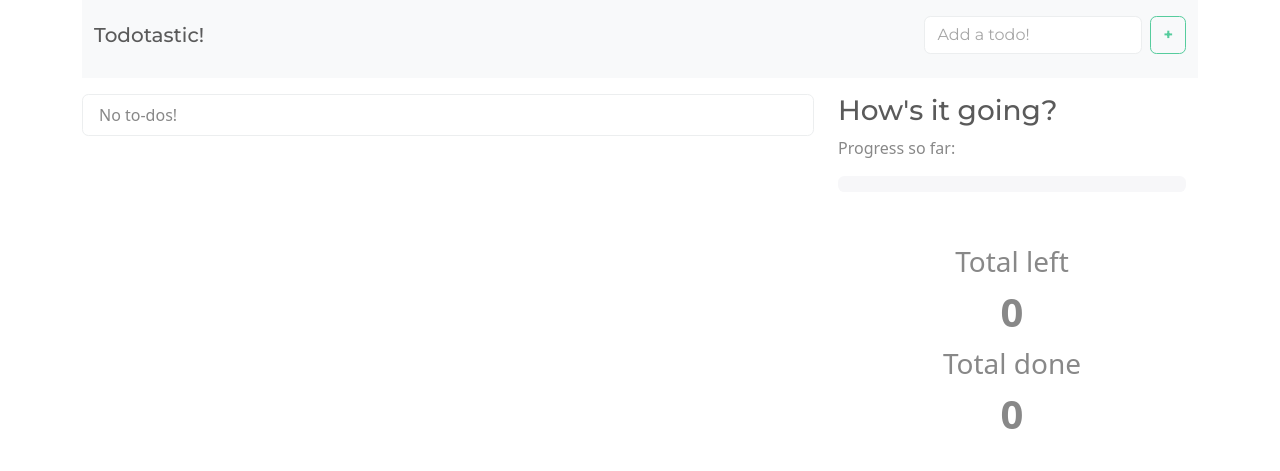
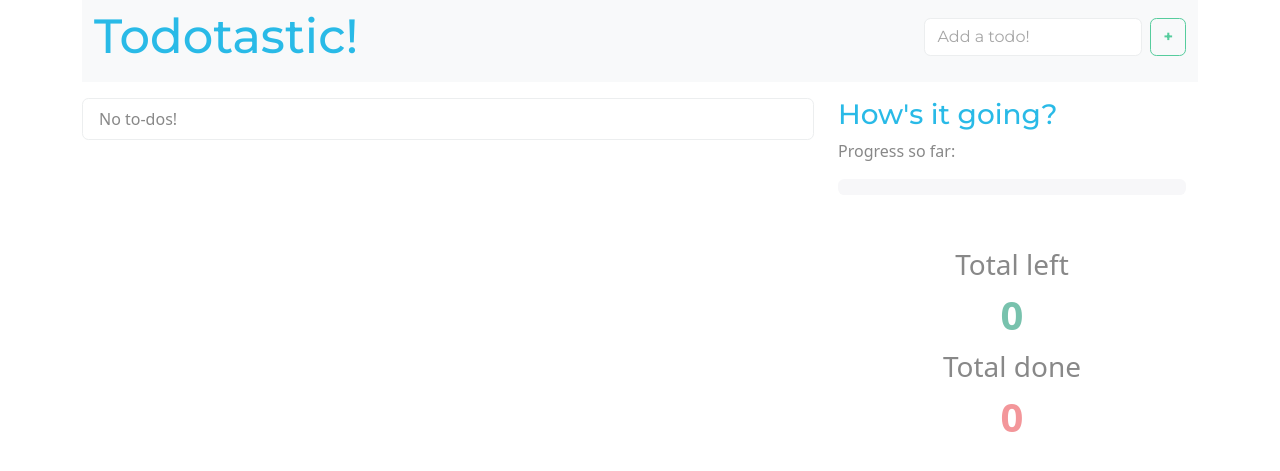
Before and after one commit to clarapenn/Todotastic, a Django app: page / in a window 1280 px wide. Shown: the top 471 px of the page. Run offline with Django 3.2, Linux system fonts and the light colour scheme; the visitor is signed in with stand-in values (Sample User, id 1); data that the repository does not hold is empty; some libraries are stand-ins or nearby versions.

Commit message:
Changes colours in parts of front-end
Work in progress to change colour theme across the app - this makes changes on the list_todos template and todo_detail, with associated classes added to todotastic.css

```diff
--- a/todo/templates/todo/list_todos.html
+++ b/todo/templates/todo/list_todos.html
@@ -35,11 +35,10 @@
                         <div class="col-4 todo-completion-button">
                             {% if todo.completed %}
                             <span>
-                                Done on {{ todo.date_completed|date|default:"who knows!" }}
                                 <form action="{% url 'todo-complete-toggle' todo.id %}" class="inline-form" method="POST">
                                     {% csrf_token %}
                                     <input type="hidden" name="id" value={{todo.id}}>
-                                    <button class="btn btn-secondary btn-sm">Undo</button>
+                                    <button title='Done on {{ todo.date_completed|date|default:"who knows!" }}' class="btn btn-secondary btn-sm">Undo</button>
                                 </form>
                             </span>
                             {% else %}
@@ -62,16 +61,16 @@
             {% endif %}
         </div>
         <div class="col-4">
-            <h3>How's it going?</h3>
+            <h3 class="secondary_header">How's it going?</h3>
             <p>Progress so far:</p>
             <span class="progress" role="progressbar" aria-label="Basic example" aria-valuenow="{{percentage_complete}}" aria-valuemin="0" aria-valuemax="100">
                 <span class="progress-bar" style="width: {{percentage_complete}}%">{{percentage_complete}}%</span>
             </span>
             <div class="text-center mt-5">
                 <div class="fs-3">Total left</div>
-                <div class="fs-1 fw-bolder">{{incomplete_todos_count}}</div>
+                <div class="fs-1 fw-bolder todo_green">{{incomplete_todos_count}}</div>
                 <div class="fs-3">Total done</div>
-                <div class="fs-1 fw-bolder">{{completed_todos_count}}</div>
+                <div class="fs-1 fw-bolder done_red">{{completed_todos_count}}</div>
             </div>
         </div>
     </div>
--- a/todo/templates/todo/todo_detail.html
+++ b/todo/templates/todo/todo_detail.html
@@ -6,7 +6,7 @@
         <div class="col-8">
             {% if todo.completed %}
             <div class="mt-3">
-                <span class="fs-3 badge rounded-pill text-bg-success">Done!</span>
+                <span class="fs-3 badge rounded-pill text-bg-success btn_done">Done!</span>
             </div>
             {% endif %}
 
--- a/todotastic/static/css/todotastic.css
+++ b/todotastic/static/css/todotastic.css
@@ -13,3 +13,23 @@
 .detail_li {
   padding-top: 6;
 }
+
+.navbar-brand {
+  font-size: 3rem;
+  color: rgb(41, 186, 231);
+}
+
+.secondary_header {
+  color: rgb(41, 186, 231);
+}
+
+.done_red {
+  color: #f3969a;
+}
+
+.todo_green {
+  color: #78c2ad;
+}
+.btn_done {
+  background-color: #f3969a;
+}
```
